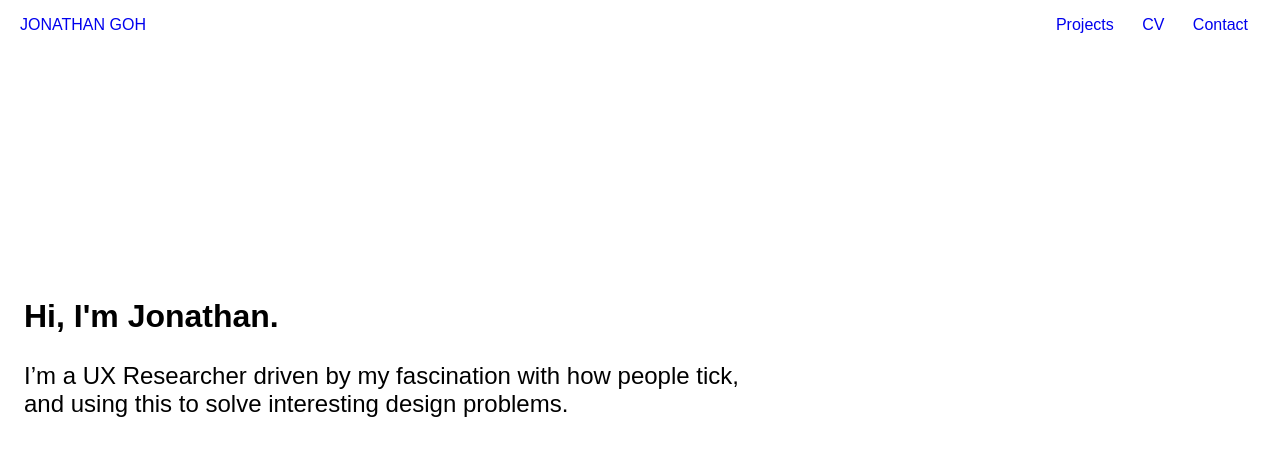
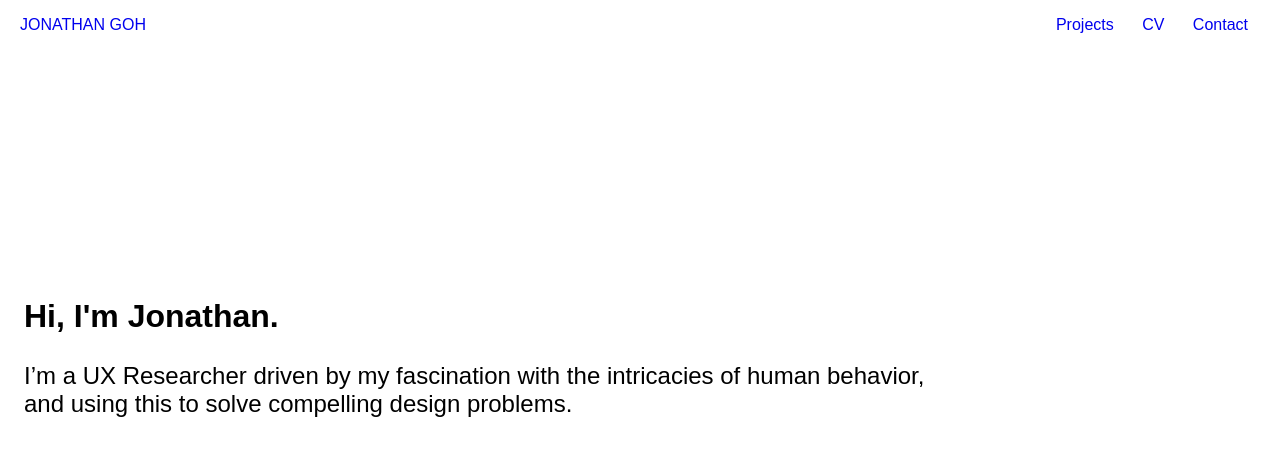
Before and after one commit to mr-goh/personal-website, a plain HTML site: page index.html in a window 1280 px wide. Drawn offline with Linux system fonts and the light colour scheme.

Commit message:
update landing page text

```diff
--- a/index.html
+++ b/index.html
@@ -19,8 +19,8 @@
     </nav>
     <main class="landingHeadline">
         <h2 id="landingIntro"></h2>
-        <p class="landingText">I’m a UX Researcher driven by my fascination with how people tick,<br>
-        and using this to solve interesting design problems.
+        <p class="landingText">
+            I’m a UX Researcher driven by my fascination with the intricacies of human behavior, <br> and using this to solve compelling design problems.
         </p>
     </main>
     <script src="/landing.js"></script>
```
